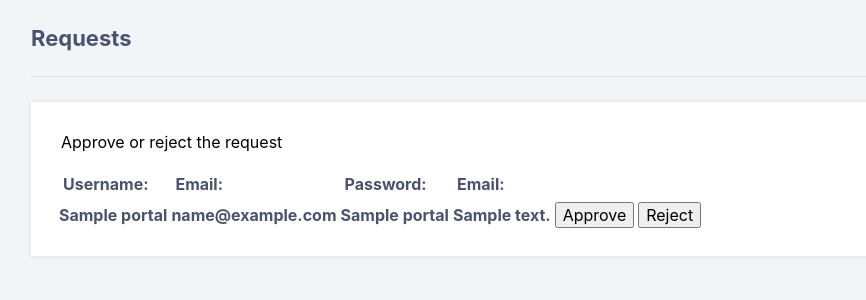
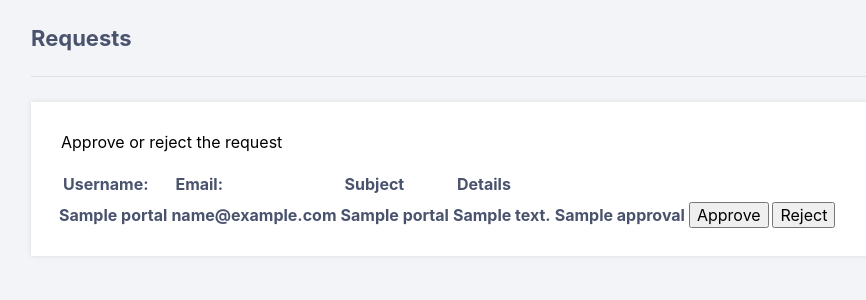
Before and after one commit to viralsanghavi/DevOps_IGNITECH, a Flask app: template templates/profile.html in a window 1280 px wide. Shown: the part 60-360 px from the top of the page, without its empty margins (109-975 px from the left). Run offline with Flask 2, Linux system fonts and the light colour scheme; the template is opened without the code that fills it: most values are stand-ins (such as "Sample title", 1, 10 or a date in 2020); some libraries are stand-ins or nearby versions.

Commit message:
added Dynamic tables data|work on updating data

```diff
--- a/app.py
+++ b/app.py
@@ -99,22 +99,40 @@ def register():
     # Show registration form with message (if any)
     return render_template('register.html', msg=msg)
 
-#Push the request to db
-@app.route('/portal', methods=['GET','POST'])
+# Push the request to db
+@app.route('/portal', methods=['GET', 'POST'])
 def portal():
-    msg=''
-    if request.method =="POST" and 'name' in request.form and 'email' in request.form and 'subject' in request.form and 'details' in request.form:
+    msg = ''
+    if request.method == "POST" and 'name' in request.form and 'email' in request.form and 'subject' in request.form and 'details' in request.form:
         name = request.form['name']
         email = request.form['email']
         subject = request.form['subject']
         details = request.form['details']
         cursor = mysql.connection.cursor(MySQLdb.cursors.DictCursor)
         cursor.execute(
-            'INSERT INTO portal VALUES (NULL,%s,%s,%s,%s,0)',(name ,email ,subject ,details))
+            'INSERT INTO portal VALUES (NULL,%s,%s,%s,%s,0)', (name, email, subject, details))
         mysql.connection.commit()
-        msg='Request Sent'
+        msg = 'Request Sent'
 
-    return render_template('portal.html',msg=msg)
+    return render_template('portal.html', msg=msg)
+
+
+# @app.route('/profile', methods=['GET', 'POST'])
+# def approval():
+#     msg = ''
+#     if request.method == "POST" and 'id' in request.form:
+#         status = request.form['id']
+#         cursor = mysql.connection.cursor(MySQLdb.cursors.DictCursor)
+#         if status == '1':
+#             cursor.execute('UPDATE portal SET     approval = 1 WHERE id = 2')
+#             msg = 'Approved'
+#         elif status == '0':
+#             cursor.execute('UPDATE portal SET     approval = 0 WHERE id = 2')
+#             msg = 'Rejected'
+#         mysql.connection.commit()
+
+#     return render_template('layout.html', msg=msg)
+
 
 # http://localhost:5000/pythinlogin/home - this will be the home page, only accessible for loggedin users
 @app.route('/home')
@@ -134,13 +152,23 @@ def profile():
         # We need all the account info for the user so we can display it on the profile page
         cursor = mysql.connection.cursor(MySQLdb.cursors.DictCursor)
         cursor.execute('SELECT * FROM accounts WHERE id = %s', [session['id']])
-        account = cursor.fetchone()
+        account = cursor.fetchall()
         # Show the profile page with account info
-        select_stmt=('select * from portal')
+        select_stmt = ('SELECT *  FROM portal ORDER by id DESC')
         cursor.execute(select_stmt)
-        portal = cursor.fetchone()
-
-        return render_template('profile.html', account=account, portal = portal )
+        portal = cursor.fetchall()
+        msg='Data'
+    elif request.method == "POST" and 'name' in request.form and 'id' in request.form:
+        name = request.form['name']
+        cursor = mysql.connection.cursor(MySQLdb.cursors.DictCursor)
+        if name == 'Approve':
+            cursor.execute('UPDATE portal SET approval = true WHERE id = 2')
+            msg = 'Approved'
+        elif name == 'Reject':
+            cursor.execute('UPDATE portal SET approval = 0 WHERE id = 2')
+            msg = 'Rejected'
+        mysql.connection.commit()
+    return render_template('profile.html', account=account, portal=portal,msg= msg)
     # User is not loggedin redirect to login page
     return redirect(url_for('login'))
 
@@ -157,4 +185,4 @@ def profile():
 
 
 if __name__ == "__main__":
-	app.run(debug=True)
+    app.run(debug=True)
--- a/templates/profile.html
+++ b/templates/profile.html
@@ -25,23 +25,37 @@
 <h2>Requests</h2>
 <div>
     <p>Approve or reject the request</p>
+
+    <form class="form-group" action="{{url_for('profile')}}" method="POST">
         <table>
+            <thead>
                 <tr>
                     <td>Username:</td>
                     <td>Email:</td>
-            <td>Password:</td>
-            <td>Email:</td>
+                    <td>Subject</td>
+                    <td>Details</td>
                     <td></td>
                 </tr>
+
+            </thead>
+            <tbody>
+                {%for values in portal%}
                 <tr>
-            <!-- {%for approval in portal%} -->
-            <th>{{ portal['name'] }}</th>
-            <th>{{ portal['email'] }}</th>
-            <th>{{ portal['subject'] }}</th>
-            <th>{{ portal['details'] }}</th>
-            <th> <button type="submit">Approve</button> <button type="submit">Reject</button> </th>
-            <!-- {%endfor%} -->
+                    <th>{{ values['name'] }}</th>
+                    <th>{{ values['email'] }}</th>
+                    <th>{{ values['subject'] }}</th>
+                    <th>{{ values['details'] }}</th>
+                    <th> {{values['approval']}}
+                    </th>
+
+                    <th>
+                        <input type="submit" name="Approve" id="1" value="Approve" />
+                        <input type="submit" name="Reject" id="0" value="Reject" />
+                    </th>
                 </tr>
+                {%endfor%}
+            </tbody>
         </table>
+    </form>
 </div>
 {% endblock %}
```
Also changed, not shown: templates/portal.html (+12 -0 lines). Lines whose indentation alone changed are shown as unchanged.
